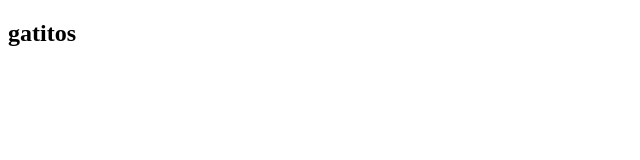
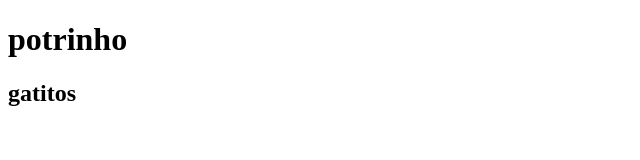
Before and after one commit to kevinlevronee/2carthur, a plain HTML site: page index.html in a window 1280 px wide. Shown: the whole page, without its empty margins (0-640 px from the left). Drawn offline with Linux system fonts and the light colour scheme.

Commit message:
Add files via upload

```diff
--- a/index.html
+++ b/index.html
@@ -6,7 +6,7 @@
     <title>potrinho</title>
 </head>
 <body>
-
-</body>
-</html>
+  <h1>potrinho</h1>
+  </body>
+  </html>
 <h2>gatitos</h2>
```
Also changed, not shown: céu.jpg (added).
